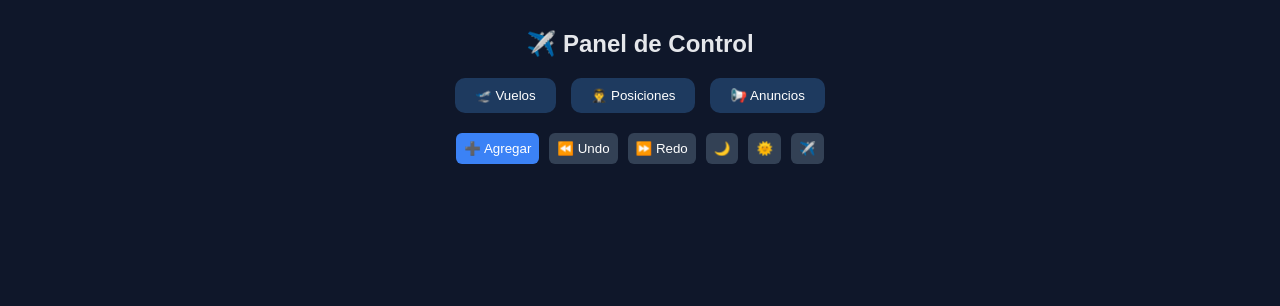
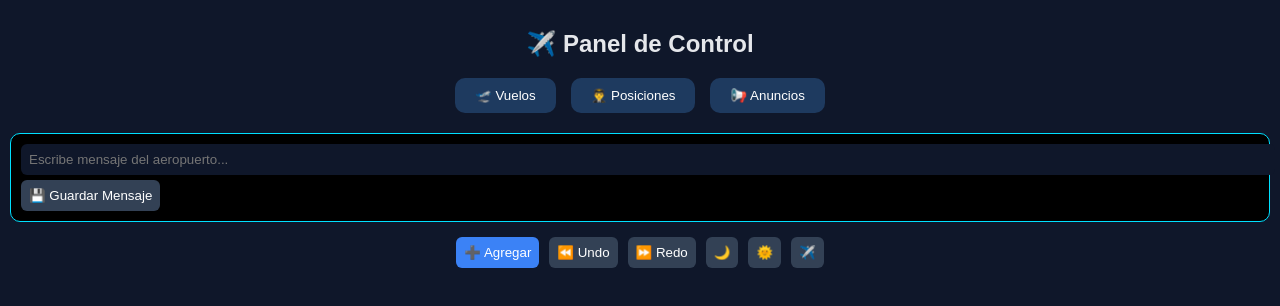
Before and after one commit to miguellov/Airportboard, a website: page panel.html in a window 1280 px wide. Drawn offline with Linux system fonts and the light colour scheme; no server answers.

Commit message:
update forzado

```diff
--- a/panel.html
+++ b/panel.html
@@ -6,6 +6,14 @@
 <title>Panel Control Vuelos PRO</title>
 
 <style>
+
+    .ticker-box {
+    background: #0a0f1c;
+    border: 1px solid #00e0ff;
+    padding: 10px;
+    border-radius: 10px;
+    margin-bottom: 15px;
+}
 
     .asignaciones-container {
     width: 100%;
@@ -269,6 +277,12 @@ input, select{
 <!-- ========================= -->
 <div id="flightsTab">
 
+    <!-- MENSAJE -->
+    <div class="ticker-box">
+        <input id="tickerInput" placeholder="Escribe mensaje del aeropuerto...">
+        <button onclick="saveTicker()">💾 Guardar Mensaje</button>
+    </div>
+
     <div class="top-buttons">
         <button class="add" onclick="addFlight()">➕ Agregar</button>
         <button onclick="undo()">⏪ Undo</button>
@@ -296,11 +310,6 @@ input, select{
         <div id="tablaPanel"></div>
     </div>
 
-    <!-- MENSAJE -->
-    <div class="ticker-box">
-        <input id="tickerInput" placeholder="Escribe mensaje del aeropuerto...">
-        <button onclick="saveTicker()">💾 Guardar Mensaje</button>
-    </div>
 
     <!-- POSICIONES MANUALES -->
     <div class="ticker-box">
```
